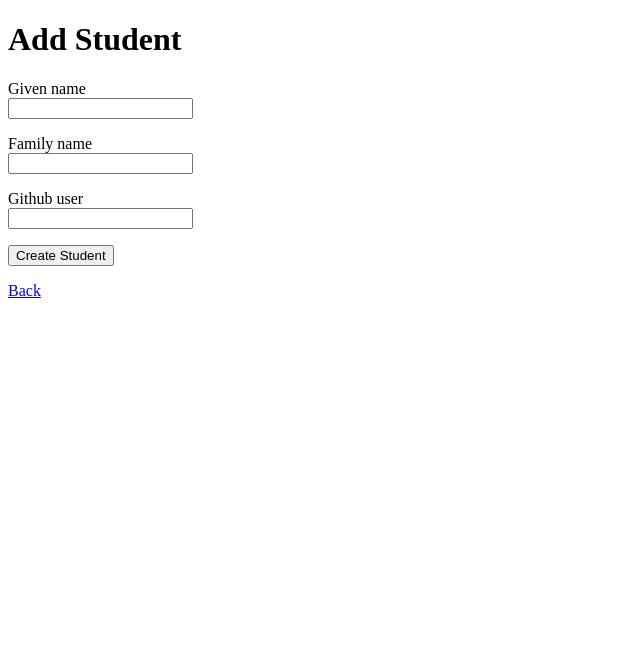
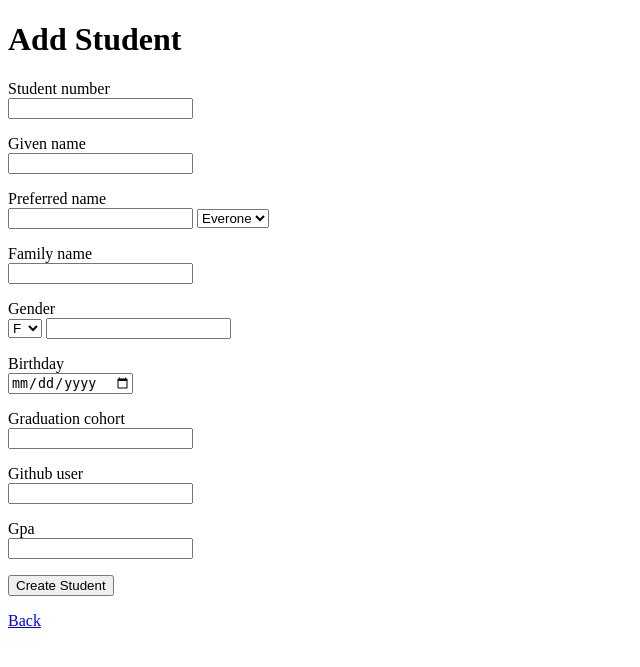
Before and after one commit to DouglasUrner/ClassStatus, a Rails app: page /students/new in a window 1280 px wide. Shown: the top 667 px of the page, without its empty margins (0-640 px from the left). Run offline with Rails 7, Linux system fonts and the light colour scheme; style sheets or scripts are compiled from the project's sources.

Commit message:
Add student demographics (closes #12)

```diff
--- a/classstatus/app/assets/stylesheets/students.scss
+++ b/classstatus/app/assets/stylesheets/students.scss
@@ -1,3 +1,13 @@
 // Place all the styles related to the Students controller here.
 // They will automatically be included in application.css.
 // You can use Sass (SCSS) here: https://sass-lang.com/
+
+// From: https://stackoverflow.com/questions/13107118/how-to-remove-the-arrows-from-inputtype-number-in-opera
+
+input[type=number]::-webkit-inner-spin-button,
+input[type=number]::-webkit-outer-spin-button {
+    -webkit-appearance: none;
+    -moz-appearance: none;
+    appearance: none;
+    margin: 0;
+}
--- a/classstatus/app/controllers/students_controller.rb
+++ b/classstatus/app/controllers/students_controller.rb
@@ -24,13 +24,19 @@ class StudentsController < ApplicationController
     students = roster_hash['students']
     students.map do |s|
       p = ActionController::Parameters.new(student: s.to_hash)
-      @student = Student.new(student_params(p))
-      @student.save!
-      count += 1
+      # Check to see if we've alread imported
+      # this student before importing.
+      if (Student.exists?(guid: p[:guid]))
+        dupes += 1
+      else
+        @student = Student.new(student_params(p))
+        @student.save!
+        count += 1
+      end
     end
 
     redirect_to students_path,
-      notice: "#{count} students imported from #{params[:file].original_filename}"
+      notice: "Imported #{count} students from #{params[:file].original_filename}, #{dupes} duplicates skipped"
   end
 
   def edit
@@ -67,6 +73,10 @@ class StudentsController < ApplicationController
 
   private
     def student_params(p = params)
-      p.require(:student).permit(:given_name, :family_name, :preferred_name, :pronouns, :github_user)
+      p.require(:student).permit(
+          :guid, :given_name, :family_name, :preferred_name,
+          :gender, :pronouns, :known_to,
+          :dob, :cohort,
+          :github_user, :gpa)
     end
   end
--- a/classstatus/app/views/students/_form.html.erb
+++ b/classstatus/app/views/students/_form.html.erb
@@ -15,8 +15,19 @@
   <% end %>
 
   <p>
+    <%= form.label :student_number %><br>
+    <%= form.number_field :guid %>
+  </p>
+
+  <p>
     <%= form.label :given_name %><br>
     <%= form.text_field :given_name %>
+  </p>
+
+  <p>
+    <%= form.label :preferred_name %><br>
+    <%= form.text_field :preferred_name %>
+    <%= form.select :known_to, ['Everone', 'Staff', 'Parents', 'Other'] %>
   </p>
 
   <p>
@@ -25,8 +36,29 @@
   </p>
 
   <p>
+    <%= form.label :gender %><br>
+    <%= form.select :gender, ['F', 'X', 'M'] %>
+    <%= form.text_field :pronouns %>
+  </p>
+
+  <p>
+    <%= form.label :birthday %><br>
+    <%= form.date_field :dob %>
+  </p>
+
+  <p>
+    <%= form.label :graduation_cohort %><br>
+    <%= form.number_field :cohort %>
+  </p>
+
+  <p>
     <%= form.label :github_user %><br>
     <%= form.text_field :github_user %>
+  </p>
+
+  <p>
+    <%= form.label :gpa %><br>
+    <%= form.number_field :gpa %>
   </p>
 
   <p>
--- /dev/null
+++ b/classstatus/db/migrate/20200104020357_add_gpa_to_student.rb
@@ -0,0 +1,5 @@
+class AddGpaToStudent < ActiveRecord::Migration[6.0]
+  def change
+    add_column :students, :gpa, :float
+  end
+end
```
Also changed, not shown: classstatus/db/migrate/20200104003747_add_columns_to_student.rb (added, +8 -0 lines), tools/roster.rb (+23 -2 lines), classstatus/db/schema.rb.
